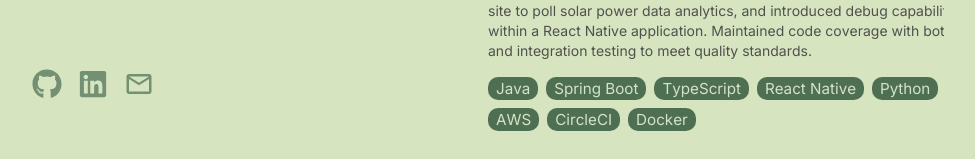
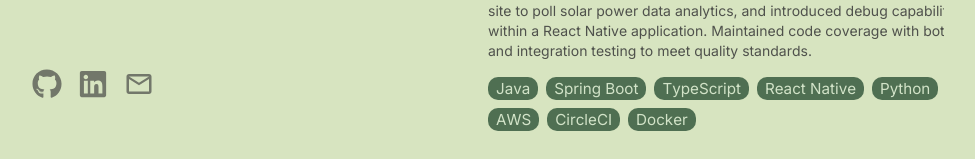
Before and after one commit to hendraustin/hendraustin.github.io, a Next.js app: page / in a window 1280 px wide. Shown: the part 530-689 px from the top of the page, without its empty margins (168-1143 px from the left). Built offline with nearby package versions, Linux system fonts and the light colour scheme.

Commit message:
Change icon color

```diff
--- a/src/app/components/icons.module.css
+++ b/src/app/components/icons.module.css
@@ -7,7 +7,7 @@
  .cat_icon {
      float: left;
      text-decoration: none;
-     color: #739072;
+     color: #383838a1;
      font-size: 30px;
      margin-top: 4rem;
      padding-right: 1rem;
@@ -20,7 +20,7 @@
 
  .icon:hover,
  .cat_icon:hover {
-    color: #4F6F52;
+    color: #383838;
     cursor: pointer;
  }
 
```
